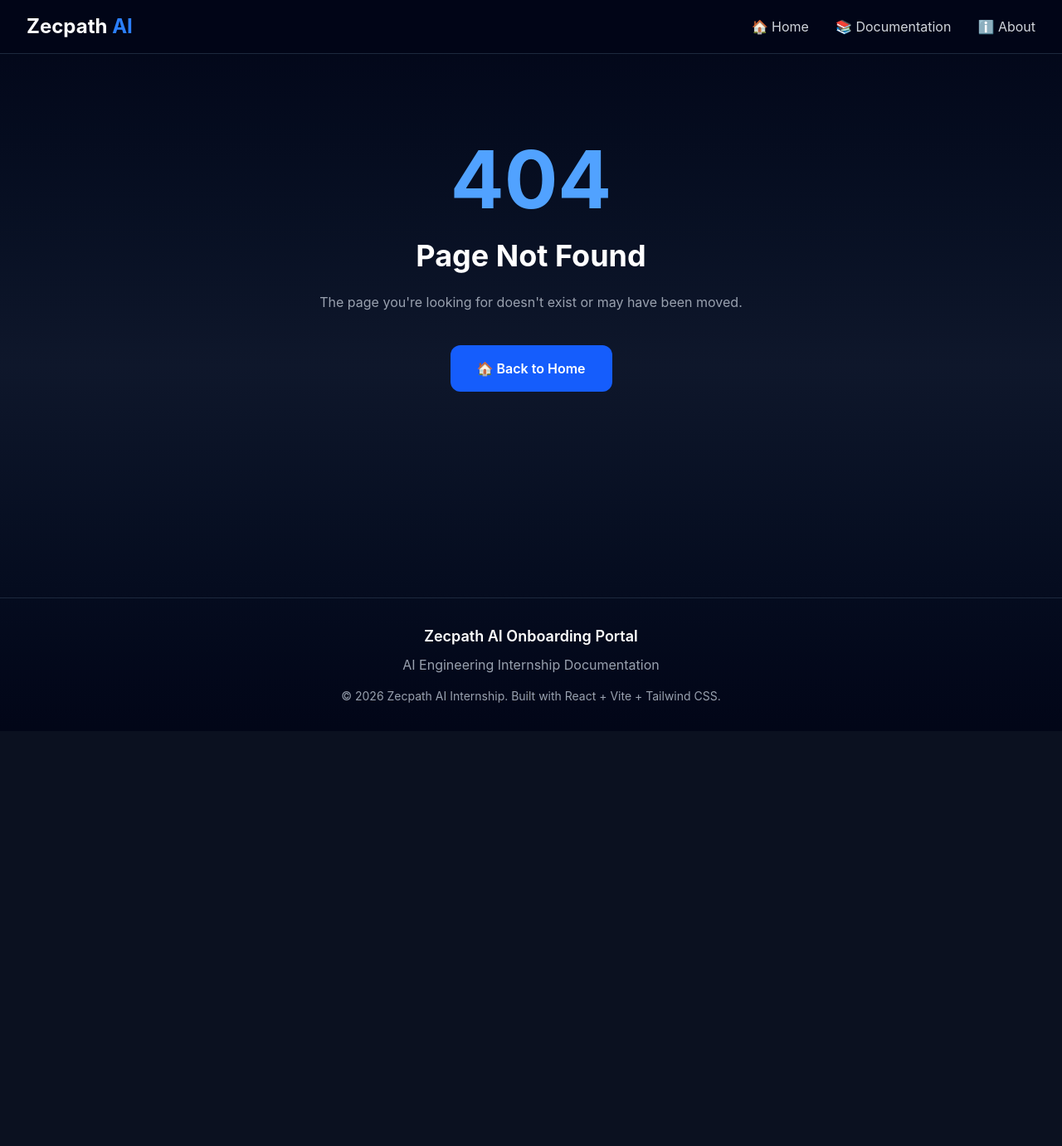
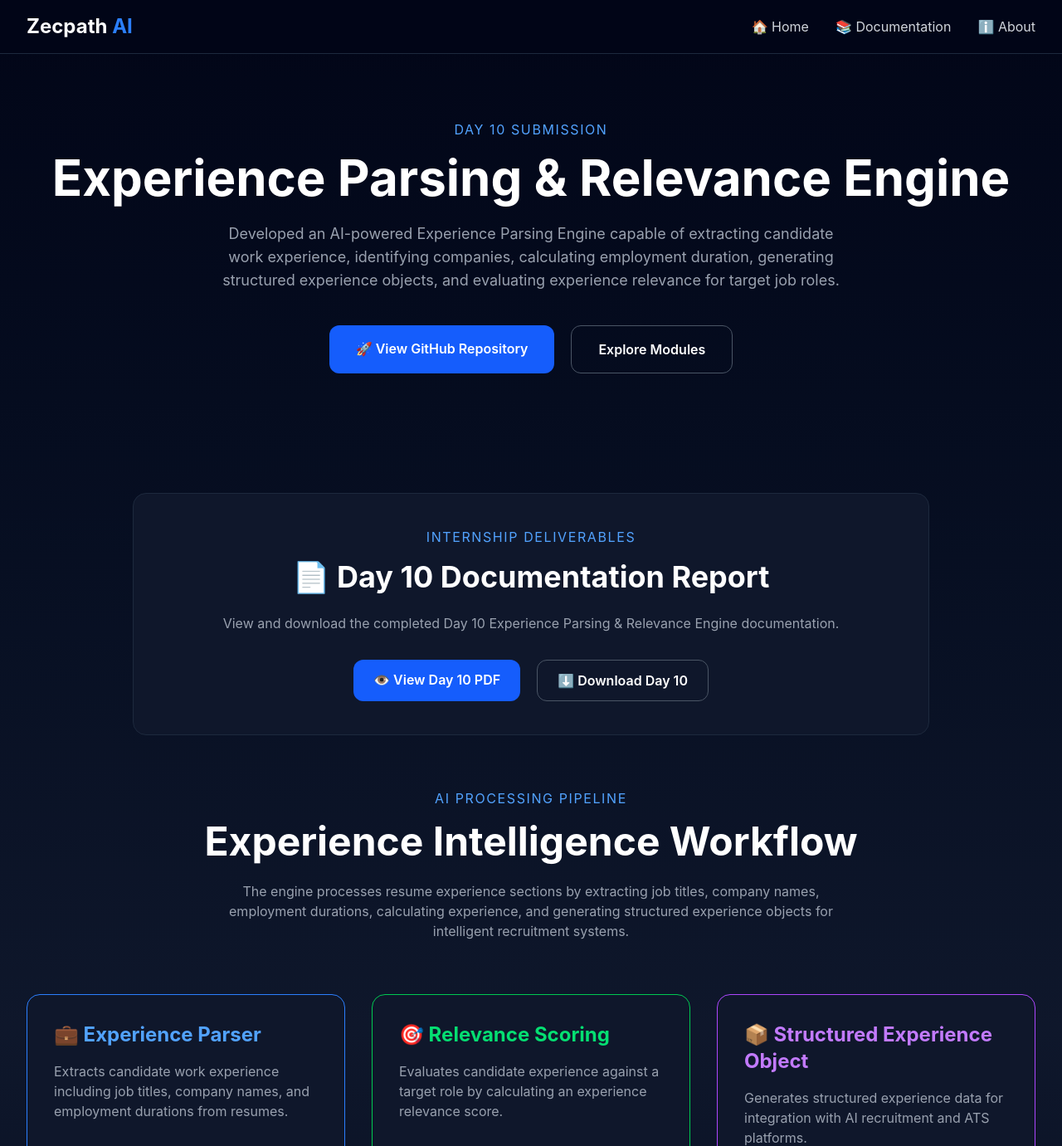
Before and after one commit to shinaspn198/zecpath-day1, a React (Vite) app: page /day10 in a window 1280 px wide. Shown: the top 1381 px of the page at 83% size. Before the commit the page ends 881 px from the top, so only its background shows below. Built offline with nearby package versions, Linux system fonts and the light colour scheme.

Commit message:
add day 10 onboarding documentation

```diff
--- a/src/App.jsx
+++ b/src/App.jsx
@@ -11,6 +11,7 @@
 import Day7 from "./pages/Day7";
 import Day8 from "./pages/Day8";
 import Day9 from "./pages/Day9";
+import Day10 from "./pages/Day10";
 import About from "./pages/About";
 import Documentation from "./pages/Documentation";
 
@@ -30,6 +31,7 @@
         <Route path="/day7" element={<Day7 />} />
         <Route path="/day8" element={<Day8 />} />
         <Route path="/day9" element={<Day9 />} />
+        <Route path="/day10" element={<Day10 />} />
         <Route path="*" element={<NotFound />} />
       </Routes>
     </BrowserRouter>
--- a/src/pages/About.jsx
+++ b/src/pages/About.jsx
@@ -88,7 +88,7 @@
     📅 Internship Timeline
   </h2>
 
-  <ul className="space-y-3 text-gray-300">
+ <ul className="space-y-3 text-gray-300">
   <li>📘 Day 1 – Completed</li>
   <li>🤖 Day 2 – Completed</li>
   <li>🚀 Day 3 – Completed</li>
@@ -98,6 +98,7 @@
   <li>📊 Day 7 – Completed</li>
   <li>🧠 Day 8 – Completed</li>
   <li>🧠 Day 9 – Completed</li>
+  <li>💼 Day 10 – Completed</li>
 </ul>
 
 </div>
--- /dev/null
+++ b/src/pages/Day10.jsx
@@ -0,0 +1,273 @@
+import Navbar from "../components/Navbar";
+import Footer from "../components/Footer";
+
+function Day10() {
+  return (
+    <div className="min-h-screen bg-gradient-to-b from-slate-950 via-slate-900 to-slate-950 text-white">
+
+      <Navbar />
+
+      {/* Hero Section */}
+
+      <section className="pt-36 pb-20 text-center px-6">
+
+        <p className="text-blue-400 uppercase tracking-widest">
+          Day 10 Submission
+        </p>
+
+        <h1 className="text-6xl font-bold mt-4">
+          Experience Parsing & Relevance Engine
+        </h1>
+
+        <p className="text-gray-400 mt-6 max-w-3xl mx-auto text-lg">
+
+          Developed an AI-powered Experience Parsing Engine capable of
+          extracting candidate work experience, identifying companies,
+          calculating employment duration, generating structured experience
+          objects, and evaluating experience relevance for target job roles.
+
+        </p>
+
+        <div className="mt-10 flex justify-center gap-5">
+
+          <a
+            href="https://github.com/shinaspn198/zecpath-ai-system"
+            target="_blank"
+            rel="noopener noreferrer"
+            className="px-8 py-4 bg-blue-600 hover:bg-blue-700 rounded-xl font-semibold transition"
+          >
+            🚀 View GitHub Repository
+          </a>
+
+          <a
+            href="#architecture"
+            className="px-8 py-4 border border-gray-600 hover:bg-slate-800 rounded-xl font-semibold transition"
+          >
+            Explore Modules
+          </a>
+
+        </div>
+
+      </section>
+
+
+      {/* Documentation PDF */}
+
+      <section className="max-w-5xl mx-auto px-8 py-16">
+
+        <div className="bg-slate-900 border border-slate-800 rounded-2xl p-10 text-center">
+
+          <p className="text-blue-400 uppercase tracking-widest">
+            Internship Deliverables
+          </p>
+
+          <h2 className="text-4xl font-bold mt-4">
+            📄 Day 10 Documentation Report
+          </h2>
+
+          <p className="text-gray-400 mt-6">
+            View and download the completed Day 10 Experience Parsing &
+            Relevance Engine documentation.
+          </p>
+
+          <div className="flex justify-center gap-5 mt-8">
+
+            <a
+              href="/day10_completed.pdf"
+              target="_blank"
+              rel="noopener noreferrer"
+              className="px-6 py-3 bg-blue-600 hover:bg-blue-700 rounded-xl font-semibold"
+            >
+              👁️ View Day 10 PDF
+            </a>
+
+            <a
+              href="/day10_completed.pdf"
+              download="day10_completed.pdf"
+              className="px-6 py-3 border border-gray-600 hover:bg-slate-800 rounded-xl font-semibold"
+            >
+              ⬇️ Download Day 10
+            </a>
+
+          </div>
+
+        </div>
+
+      </section>
+
+
+      {/* Architecture */}
+
+      <section
+        id="architecture"
+        className="max-w-7xl mx-auto px-8 pb-24"
+      >
+
+        <div className="text-center mb-16">
+
+          <p className="text-blue-400 uppercase tracking-widest">
+            AI Processing Pipeline
+          </p>
+
+          <h2 className="text-5xl font-bold mt-4">
+            Experience Intelligence Workflow
+          </h2>
+
+          <p className="text-gray-400 mt-6 max-w-3xl mx-auto">
+
+            The engine processes resume experience sections by extracting
+            job titles, company names, employment durations, calculating
+            experience, and generating structured experience objects for
+            intelligent recruitment systems.
+
+          </p>
+
+        </div>
+
+
+        <div className="grid md:grid-cols-3 gap-8">
+
+          <div className="bg-slate-900 border border-blue-500 rounded-2xl p-8">
+
+            <h3 className="text-2xl font-bold text-blue-400">
+              💼 Experience Parser
+            </h3>
+
+            <p className="text-gray-400 mt-4">
+
+              Extracts candidate work experience including job titles,
+              company names, and employment durations from resumes.
+
+            </p>
+
+          </div>
+
+
+          <div className="bg-slate-900 border border-green-500 rounded-2xl p-8">
+
+            <h3 className="text-2xl font-bold text-green-400">
+              🎯 Relevance Scoring
+            </h3>
+
+            <p className="text-gray-400 mt-4">
+
+              Evaluates candidate experience against a target role by
+              calculating an experience relevance score.
+
+            </p>
+
+          </div>
+
+
+          <div className="bg-slate-900 border border-purple-500 rounded-2xl p-8">
+
+            <h3 className="text-2xl font-bold text-purple-400">
+              📦 Structured Experience Object
+            </h3>
+
+            <p className="text-gray-400 mt-4">
+
+              Generates structured experience data for integration
+              with AI recruitment and ATS platforms.
+
+            </p>
+
+          </div>
+
+        </div>
+
+      </section>
+
+
+      {/* Deliverables */}
+
+      <section className="max-w-7xl mx-auto px-8 pb-24">
+
+        <div className="text-center mb-12">
+
+          <p className="text-blue-400 uppercase tracking-widest">
+            Completed Modules
+          </p>
+
+          <h2 className="text-5xl font-bold mt-4">
+            Day 10 Deliverables
+          </h2>
+
+        </div>
+
+        <div className="grid md:grid-cols-3 gap-8">
+
+          <div className="bg-slate-900 border border-slate-800 rounded-2xl p-6">
+
+            <h3 className="text-xl font-bold text-blue-400">
+              💼 Experience Parser
+            </h3>
+
+            <p className="text-gray-400 mt-4">
+              Extracts job titles, company names, and employment durations
+              from candidate resumes.
+            </p>
+
+          </div>
+
+          <div className="bg-slate-900 border border-slate-800 rounded-2xl p-6">
+
+            <h3 className="text-xl font-bold text-green-400">
+              🎯 Experience Relevance Scoring
+            </h3>
+
+            <p className="text-gray-400 mt-4">
+              Computes relevance scores between candidate experience
+              and target job roles.
+            </p>
+
+          </div>
+
+          <div className="bg-slate-900 border border-slate-800 rounded-2xl p-6">
+
+            <h3 className="text-xl font-bold text-purple-400">
+              📦 Structured Experience Object
+            </h3>
+
+            <p className="text-gray-400 mt-4">
+              Produces structured experience data for downstream
+              AI hiring modules.
+            </p>
+
+          </div>
+
+        </div>
+
+      </section>
+
+
+      {/* Completion */}
+
+      <section className="max-w-5xl mx-auto px-8 pb-24">
+
+        <div className="bg-green-900/20 border border-green-500 rounded-2xl p-10 text-center">
+
+          <h2 className="text-4xl font-bold text-green-400">
+            Day 10 Completed Successfully ✅
+          </h2>
+
+          <p className="text-gray-300 mt-6 text-lg">
+
+            Successfully developed an AI-powered Experience Parsing &
+            Relevance Engine capable of extracting professional experience,
+            evaluating relevance for target roles, and generating structured
+            experience objects for intelligent recruitment systems.
+
+          </p>
+
+        </div>
+
+      </section>
+
+      <Footer />
+
+    </div>
+  );
+}
+
+export default Day10;
--- a/src/pages/Documentation.jsx
+++ b/src/pages/Documentation.jsx
@@ -91,6 +91,14 @@
 
   <p>Resume Skill Extraction Engine</p>
 </Link>
+
+<Link to="/day10" className="doc-card">
+  <span className="badge completed">Completed</span>
+
+  <h2>💼 Day 10</h2>
+
+  <p>Experience Parsing & Relevance Engine</p>
+</Link>
         </div>
 
       </div>
--- a/src/pages/Home.jsx
+++ b/src/pages/Home.jsx
@@ -205,6 +205,8 @@
 
 </div>
 
+{/* Day 9 */}
+
 <div className="bg-slate-900 border border-indigo-500 rounded-2xl p-8">
 
   <h3 className="text-3xl font-bold text-indigo-400">
@@ -223,14 +225,35 @@
 
 </div>
 
-        </div>
+{/* Day 10 */}
 
-      </section>
+<div className="bg-slate-900 border border-emerald-500 rounded-2xl p-8">
 
-      <Footer />
+  <h3 className="text-3xl font-bold text-emerald-400">
+    💼 Day 10
+  </h3>
 
-    </div>
-  );
+  <p className="text-gray-400 mt-4">
+    Developed an AI-powered Experience Parsing & Relevance Engine capable
+    of extracting work experience, generating structured experience
+    objects, and evaluating candidate experience relevance for target
+    job roles.
+  </p>
+
+  <div className="mt-6 text-green-400 font-semibold">
+    ✅ Completed
+  </div>
+
+</div>
+
+      </div>
+
+    </section>
+
+    <Footer />
+
+  </div>
+);
 }
 
 export default Home;
```
Also changed, not shown: 1 other file (tests, documents, lock files or other folders).
